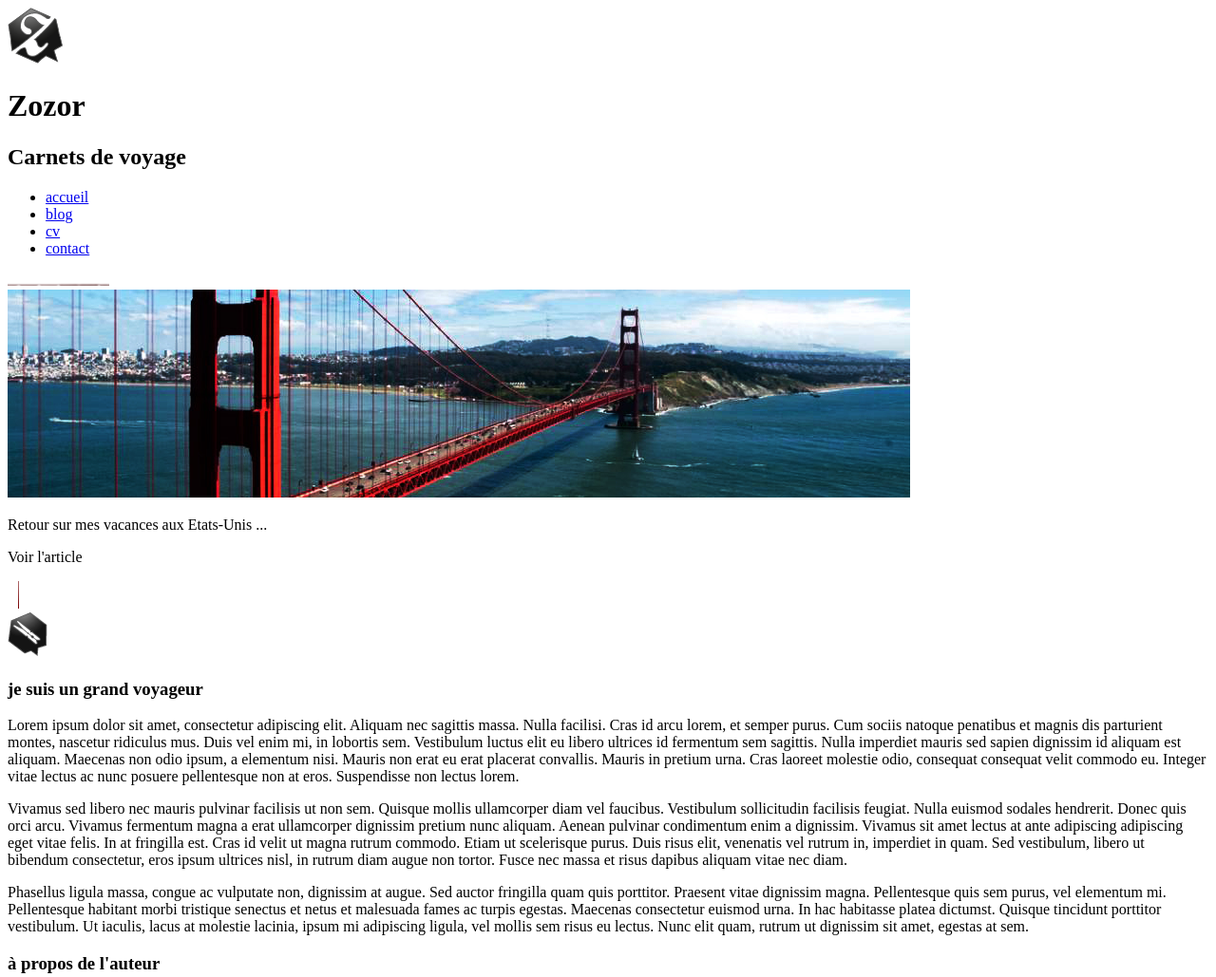
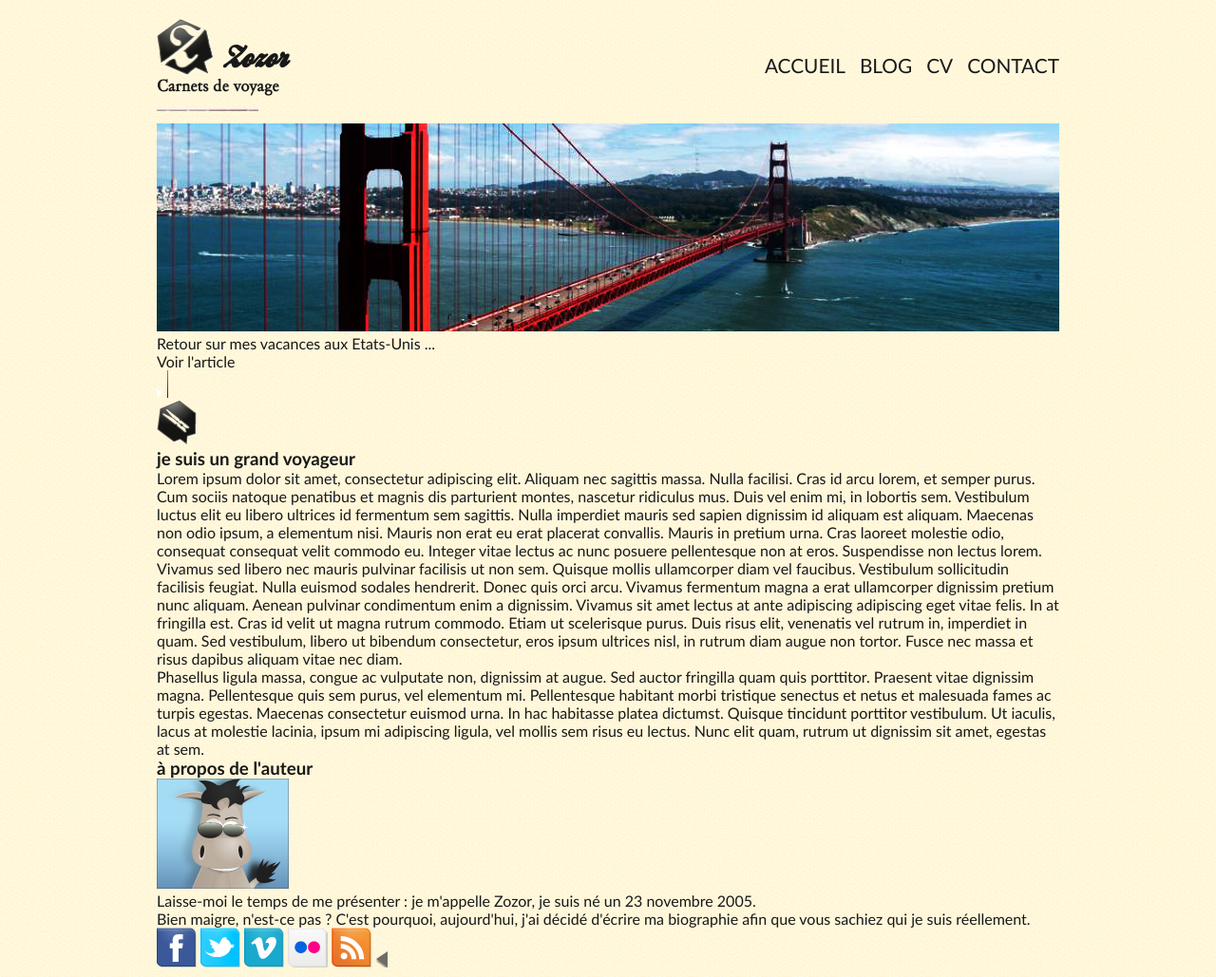
Before and after one commit to FCX-Web/201115-SanFrancisco, a plain HTML site: page san fransico.html in a window 1280 px wide. Shown: the top 1029 px of the page at 95% size. Drawn offline with Linux system fonts and the light colour scheme.

Commit message:
css header intermédiaire

```diff
--- a/san fransico.html
+++ b/san fransico.html
@@ -4,7 +4,7 @@
 <head>
     <meta charset="utf-8" />
     <meta name="viewport" content="width=device-width, initial-scale=1.0">
-    <!-- <link rel="stylesheet" href="style.css" /> -->
+    <link rel="stylesheet" href="style.css" />
     <link href='https://fonts.googleapis.com/css?family=Open+Sans' rel='stylesheet' type='text/css'>
     <title>San Francisco</title>
 </head>
@@ -12,9 +12,14 @@
 <body>
     <main>
         <header>
+            <div id="entete">
+                <div id="logo_titre">
+                    <div id="logo">
                         <img src="images/zozor_logo.png" alt="logo zozor" />
                         <h1>Zozor</h1>
+                    </div>
                     <h2>Carnets de voyage</h2>
+                </div>
                 <nav>
                     <ul>
                         <li><a href="#">accueil</a></li>
@@ -23,9 +28,10 @@
                         <li><a href="#">contact</a></li>
                     </ul>
                 </nav>
+            </div>
         </header>
 
-        <div><img src="images/separateur.png" alt="separateur" /></div>
+        <div class="separateur"><img src="images/separateur.png" alt="separateur" /></div>
 
         <div>
             <img src="images/sanfrancisco.jpg" alt="san francisco" />
--- a/style.css
+++ b/style.css
@@ -26,3 +26,75 @@
 
 
 /*Eléments principaux de la page*/
+
+body {
+    background-image: url("images/fond_jaune.png");
+}
+
+main {
+    max-width: 950px;
+    margin: 20px auto;
+    font-family: "Trebuchet MS", Arial, sans-serif;
+    color: #181818;
+}
+
+
+/* HEADER */
+
+#entete {
+    display: flex;
+    justify-content: space-between;
+    align-items: flex-end;
+}
+
+#logo_titre {
+    display: flex;
+    flex-direction: column;
+    justify-content: baseline;
+}
+
+#logo {
+    display: flex;
+    align-items: flex-end;
+}
+
+h1 {
+    font-family: BallparkWeiner;
+    margin-left: 10px;
+}
+
+header img {
+    width: 60px;
+    height: 60px;
+}
+
+h2 {
+    font-family: Dayrom;
+    font-size: 1em;
+}
+
+nav {
+    margin-bottom: 20px;
+}
+
+nav ul {
+    display: flex;
+    list-style-type: none;
+}
+
+nav a {
+    margin-left: 15px;
+    color: #181818;
+    font-size: 1.3em;
+    text-transform: uppercase;
+    text-decoration: none;
+}
+
+nav a:hover {
+    color: #760001;
+    border-bottom: 3px solid #760001;
+}
+
+.separateur {
+    margin-bottom: 10px;
+}
```
Lines whose indentation alone changed are shown as unchanged.
